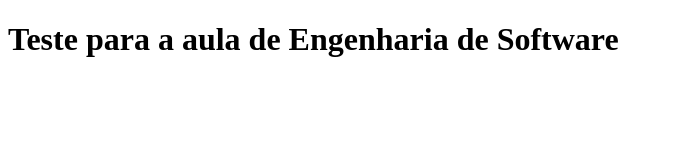
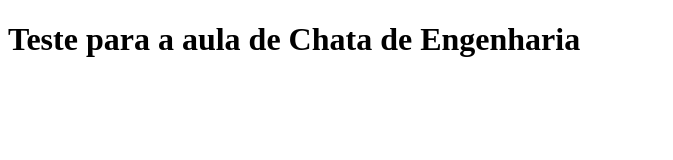
Before and after one commit to mariaaraujo/SCM, a plain HTML site: page index.html in a window 1280 px wide. Shown: the whole page, without its empty margins (0-673 px from the left). Drawn offline with Linux system fonts and the light colour scheme.

Commit message:
mensagem

```diff
--- a/index.html
+++ b/index.html
@@ -7,6 +7,7 @@
     <title>Teste</title>
 </head>
 <body>
-    <h1>Teste para a aula de Engenharia de Software</h1>
+    <h1>Teste para a aula de Chata de Engenharia
+    </h1>
 </body>
 </html>
```
